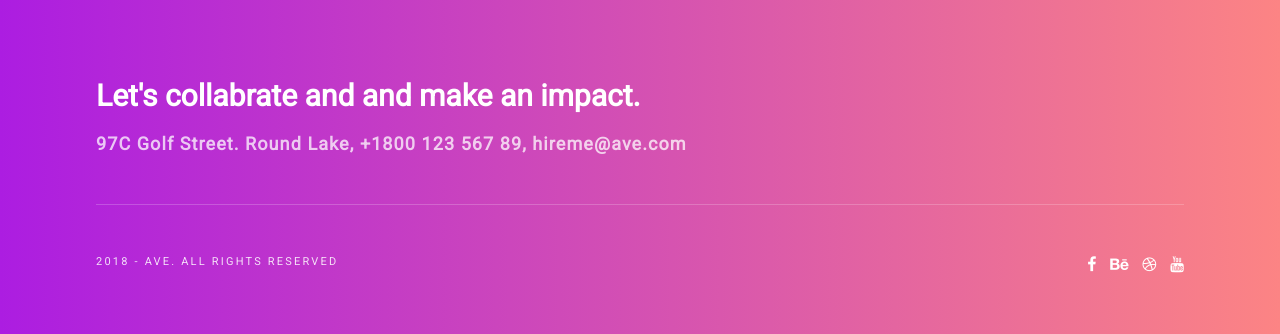
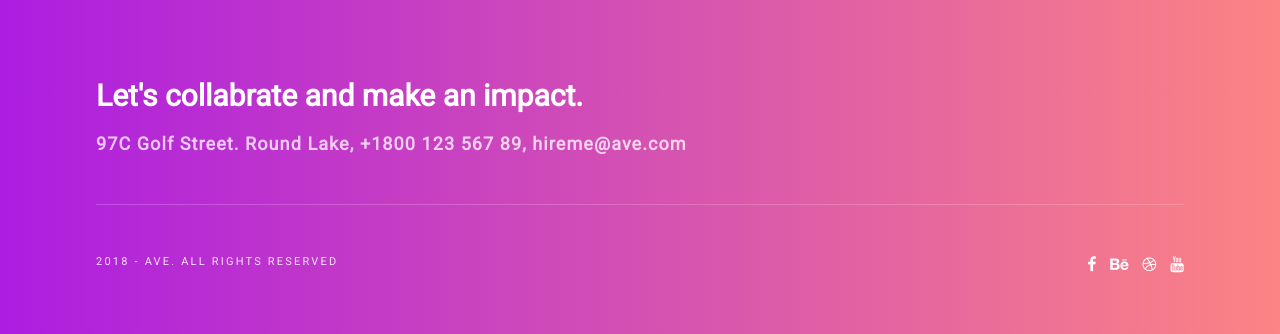
Before and after one commit to joinvishal/ave-about-us, a plain HTML site: page index.html in a window 1280 px wide. Shown: the part 3720-4054 px from the top of the page. Drawn offline with nearby package versions, Linux system fonts and the light colour scheme.

Commit message:
Update index.html

```diff
--- a/index.html
+++ b/index.html
@@ -230,7 +230,7 @@
     <!--footer section-->
     <div class="footer-container">
         <div class="wrapper">
-            <h4>Let's collabrate and and make an impact.</h4>
+            <h4>Let's collabrate and make an impact.</h4>
             <h5>97C Golf Street. Round Lake, +1800 123 567 89, hireme@ave.com</h5>
             <div class="f-line"></div>
 
```
